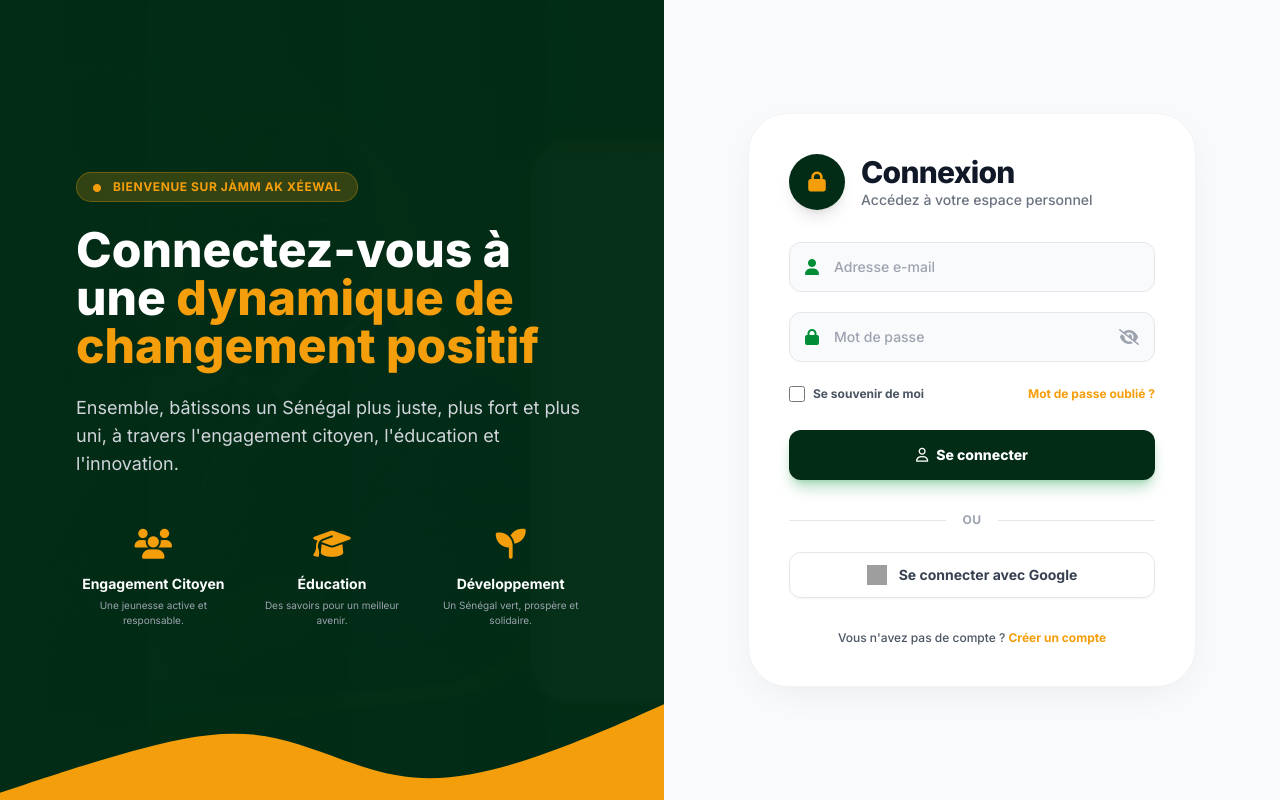
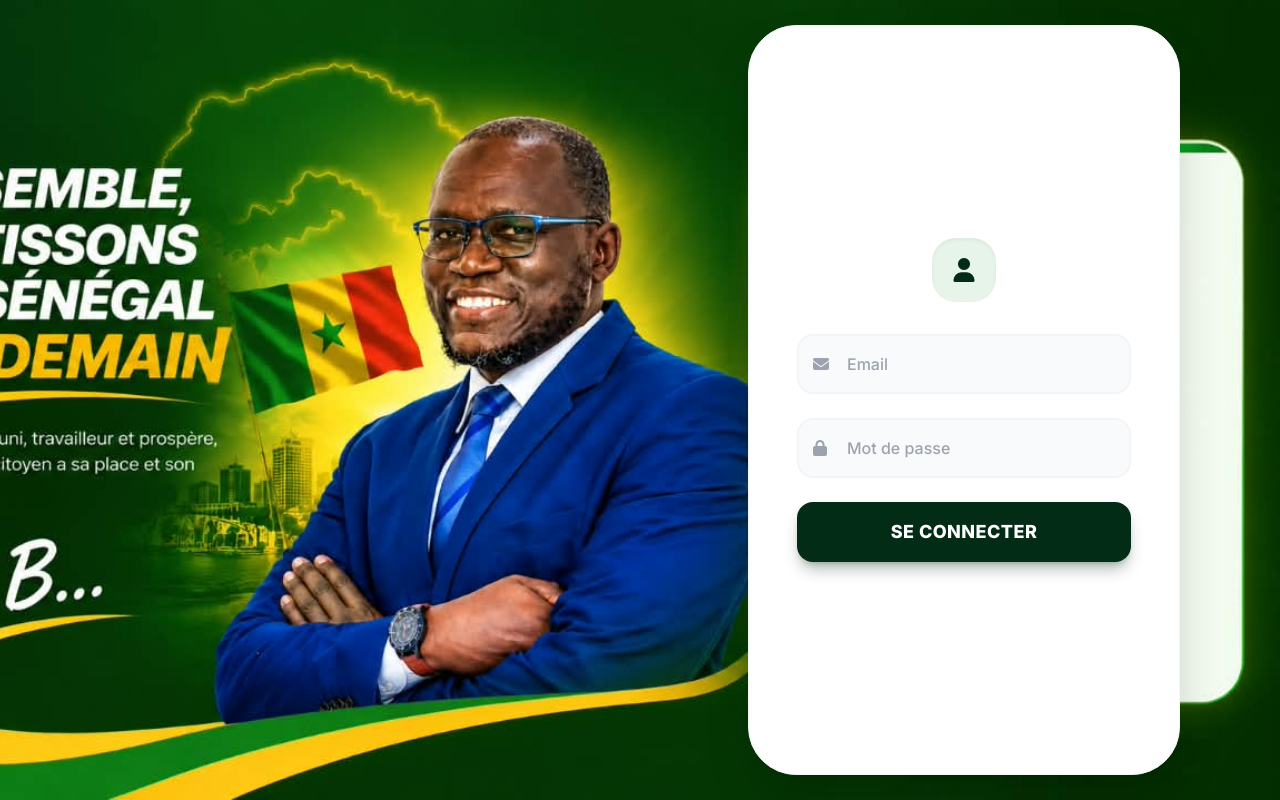
Before and after one commit to MalickDevWeb/jamm_ak_xeewal, an Angular app: page /admin/login in a window 1280 px wide. Built offline with nearby package versions, Linux system fonts and the light colour scheme; grey boxes are pictures that could not be loaded.

Commit message:
chore: update todo lists

```diff
--- a/src/app/features/admin/auth/pages/admin-login/admin-login.component.html
+++ b/src/app/features/admin/auth/pages/admin-login/admin-login.component.html
@@ -1,141 +1,60 @@
-<div class="min-h-screen bg-gray-50 flex flex-col md:flex-row">
-    <!-- Colonne gauche : Marque et Image (Maire) -->
-    <div class="relative hidden md:flex flex-col justify-center flex-1 bg-[#022c16] text-white p-12 overflow-hidden">
-        <!-- Image de fond du maire (avec overlay) -->
-        <div class="absolute inset-0 z-0">
-            <!-- Remplacer cette image par la vraie photo du maire -->
-            <img src="assets/image.png" alt="Photo du Maire" class="w-full h-full object-cover opacity-20 mix-blend-overlay">
-            <div class="absolute inset-0 bg-gradient-to-r from-[#022c16] to-[#022c16]/90"></div>
-        </div>
+<div class="min-h-screen bg-[#022c16] flex items-center justify-center relative overflow-hidden">
+    <!-- Image de fond en plein écran -->
+    <div class="absolute inset-0 bg-[url('assets/image.png')] bg-cover bg-center md:bg-right bg-no-repeat"></div>
 
-        <div class="relative z-10 max-w-lg mx-auto">
-            <div class="inline-block px-4 py-1.5 rounded-full bg-brand-yellow/20 text-brand-yellow text-xs font-bold uppercase tracking-wider mb-6 border border-brand-yellow/30">
-                <i class="fa-solid fa-circle text-[8px] mr-2 mb-0.5 animate-pulse"></i> Bienvenue sur JÀMM AK XÉEWAL
-            </div>
+    <!-- Overlay léger pour mobile afin de s'assurer que le formulaire soit lisible si l'image est zoomée -->
+    <div class="absolute inset-0 bg-black/30 md:bg-transparent"></div>
 
-            <h1 class="text-4xl lg:text-5xl font-black mb-6 leading-tight">
-                Connectez-vous à une <span class="text-brand-yellow">dynamique de changement positif</span>
-            </h1>
+    <!-- Conteneur du formulaire aligné sur la droite pour recouvrir la carte blanche de l'image -->
+    <div class="relative z-10 w-[50] max-w-[600px] px-1 md:ml-auto md:mr-8 lg:mr-16 xl:mr-24">
 
-            <p class="text-gray-300 text-lg mb-12">
-                Ensemble, bâtissons un Sénégal plus juste, plus fort et plus uni, à travers l'engagement citoyen, l'éducation et l'innovation.
-            </p>
+        <!-- Carte Formulaire -->
+        <div class="bg-white p-8 sm:p-12 rounded-[3rem] shadow-2xl w-full min-h-[750px] flex flex-col justify-center border border-gray-100">
 
-            <div class="grid grid-cols-3 gap-6">
-                <!-- Icon 1 -->
-                <div class="text-center">
-                    <i class="fa-solid fa-users text-3xl text-brand-yellow mb-3"></i>
-                    <h3 class="font-bold text-sm mb-1">Engagement Citoyen</h3>
-                    <p class="text-[10px] text-gray-400">Une jeunesse active et responsable.</p>
-                </div>
-                <!-- Icon 2 -->
-                <div class="text-center">
-                    <i class="fa-solid fa-graduation-cap text-3xl text-brand-yellow mb-3"></i>
-                    <h3 class="font-bold text-sm mb-1">Éducation</h3>
-                    <p class="text-[10px] text-gray-400">Des savoirs pour un meilleur avenir.</p>
-                </div>
-                <!-- Icon 3 -->
-                <div class="text-center">
-                    <i class="fa-solid fa-seedling text-3xl text-brand-yellow mb-3"></i>
-                    <h3 class="font-bold text-sm mb-1">Développement</h3>
-                    <p class="text-[10px] text-gray-400">Un Sénégal vert, prospère et solidaire.</p>
-                </div>
-            </div>
-        </div>
-
-        <!-- Vague décorative en bas -->
-        <div class="absolute bottom-0 left-0 w-full pointer-events-none translate-y-2">
-            <svg viewBox="0 0 1440 320" class="w-full h-auto text-brand-yellow fill-current" preserveAspectRatio="none">
-                <path d="M0,288L48,272C96,256,192,224,288,197.3C384,171,480,149,576,165.3C672,181,768,235,864,250.7C960,267,1056,245,1152,213.3C1248,181,1344,139,1392,117.3L1440,96L1440,320L1392,320C1344,320,1248,320,1152,320C1056,320,960,320,864,320C768,320,672,320,576,320C480,320,384,320,288,320C192,320,96,320,48,320L0,320Z"></path>
-            </svg>
-        </div>
-    </div>
-
-    <!-- Colonne droite : Formulaire de connexion -->
-    <div class="flex-1 flex items-center justify-center p-6 bg-gray-50 relative">
-        <div class="w-full max-w-md bg-white p-8 sm:p-10 rounded-[2.5rem] shadow-[0_10px_40px_-15px_rgba(0,0,0,0.1)] border border-gray-100 relative z-10">
-
-            <div class="flex items-center gap-4 mb-8">
-                <div class="w-14 h-14 bg-[#022c16] rounded-full flex items-center justify-center shadow-lg shrink-0">
-                    <i class="fa-solid fa-lock text-brand-yellow text-xl"></i>
-                </div>
-                <div>
-                    <h2 class="text-3xl font-black text-gray-900 tracking-tight">Connexion</h2>
-                    <p class="text-sm text-gray-500 font-medium">Accédez à votre espace personnel</p>
+            <!-- Icône d'utilisateur (similaire à celle sur l'image) -->
+            <div class="flex justify-center mb-8">
+                <div class="w-16 h-16 bg-[#e6f4ea] rounded-3xl flex items-center justify-center shadow-inner">
+                    <i class="fa-solid fa-user text-[#022c16] text-2xl"></i>
                 </div>
             </div>
 
-            <form class="space-y-5" (submit)="onSubmit($event)">
+            <!-- Affichage des erreurs -->
+            <div *ngIf="errorMessage" class="mb-6 p-4 bg-red-50 border border-red-100 rounded-xl flex items-start gap-3 animate-fade-in">
+                <i class="fa-solid fa-circle-exclamation text-red-500 mt-0.5"></i>
+                <p class="text-sm text-red-600 font-medium">{{ errorMessage }}</p>
+            </div>
+
+            <form class="space-y-6" (submit)="onSubmit($event)">
+
                 <!-- Email -->
                 <div>
                     <div class="relative">
-                        <div class="absolute inset-y-0 left-0 pl-4 flex items-center pointer-events-none text-brand-green">
-                            <i class="fa-solid fa-user"></i>
+                        <div class="absolute inset-y-0 left-0 pl-4 flex items-center pointer-events-none text-gray-400">
+                            <i class="fa-solid fa-envelope"></i>
                         </div>
-                        <input id="email" name="email" type="email" [(ngModel)]="email" required placeholder="Adresse e-mail"
-                               class="block w-full pl-11 pr-4 py-3.5 border border-gray-200 rounded-xl focus:ring-2 focus:ring-brand-green focus:border-brand-green sm:text-sm font-medium transition-all bg-gray-50 focus:bg-white text-gray-800 placeholder-gray-400">
+                        <input id="email" name="email" type="email" [(ngModel)]="email" required placeholder="Email"
+                               class="block w-full pl-12 pr-4 py-4 border-2 border-gray-100 rounded-2xl focus:ring-0 focus:border-[#022c16] text-base font-medium transition-all bg-gray-50 focus:bg-white text-gray-800 placeholder-gray-400">
                     </div>
                 </div>
 
                 <!-- Mot de passe -->
                 <div>
                     <div class="relative">
-                        <div class="absolute inset-y-0 left-0 pl-4 flex items-center pointer-events-none text-brand-green">
+                        <div class="absolute inset-y-0 left-0 pl-4 flex items-center pointer-events-none text-gray-400">
                             <i class="fa-solid fa-lock"></i>
                         </div>
                         <input id="password" name="password" type="password" [(ngModel)]="password" required placeholder="Mot de passe"
-                               class="block w-full pl-11 pr-11 py-3.5 border border-gray-200 rounded-xl focus:ring-2 focus:ring-brand-green focus:border-brand-green sm:text-sm font-medium transition-all bg-gray-50 focus:bg-white text-gray-800 placeholder-gray-400">
-                        <div class="absolute inset-y-0 right-0 pr-4 flex items-center text-gray-400 hover:text-gray-600 cursor-pointer">
-                            <i class="fa-solid fa-eye-slash"></i>
-                        </div>
+                               class="block w-full pl-12 pr-12 py-4 border-2 border-gray-100 rounded-2xl focus:ring-0 focus:border-[#022c16] text-base font-medium transition-all bg-gray-50 focus:bg-white text-gray-800 placeholder-gray-400">
                     </div>
                 </div>
 
-                <!-- Remember & Forgot -->
-                <div class="flex items-center justify-between pt-1">
-                    <div class="flex items-center">
-                        <input id="remember-me" name="remember-me" type="checkbox" class="h-4 w-4 text-brand-green focus:ring-brand-green border-gray-300 rounded cursor-pointer">
-                        <label for="remember-me" class="ml-2 block text-xs font-bold text-gray-600 cursor-pointer">Se souvenir de moi</label>
-                    </div>
-
-                    <div class="text-xs">
-                        <a href="#" class="font-bold text-brand-yellow hover:text-yellow-600 transition-colors">Mot de passe oublié ?</a>
-                    </div>
-                </div>
-
-                <!-- Error Message -->
-                <div *ngIf="errorMessage" class="p-3 bg-red-50 text-red-600 text-sm font-medium rounded-xl border border-red-100 flex items-start gap-2">
-                    <i class="fa-solid fa-circle-exclamation mt-0.5"></i> {{ errorMessage }}
-                </div>
-
-                <!-- Submit -->
-                <div class="pt-2">
-                    <button type="submit" [disabled]="isLoading"
-                            class="w-full flex justify-center items-center gap-2 py-3.5 px-4 border border-transparent rounded-xl shadow-lg shadow-brand-green/30 text-sm font-black text-white bg-[#022c16] hover:bg-[#022c16]/90 focus:outline-none transition-all transform hover:-translate-y-0.5 disabled:opacity-70 disabled:transform-none">
-                        <i class="fa-solid fa-circle-notch fa-spin" *ngIf="isLoading"></i>
-                        <i class="fa-regular fa-user" *ngIf="!isLoading"></i>
-                        {{ isLoading ? 'Connexion...' : 'Se connecter' }}
-                    </button>
-                </div>
+                <!-- Bouton de connexion -->
+                <button type="submit" [disabled]="isLoading"
+                        class="w-full py-4 px-6 rounded-2xl shadow-lg shadow-[#022c16]/30 text-white bg-[#022c16] hover:bg-[#034423] focus:outline-none focus:ring-4 focus:ring-offset-2 focus:ring-[#022c16]/50 font-black text-lg transition-all flex items-center justify-center disabled:opacity-70 disabled:cursor-not-allowed mt-8 uppercase tracking-wide">
+                    <span *ngIf="!isLoading">Se connecter</span>
+                    <i *ngIf="isLoading" class="fa-solid fa-circle-notch fa-spin"></i>
+                </button>
             </form>
-
-            <div class="mt-8 flex items-center justify-center space-x-4">
-                <div class="h-px bg-gray-200 flex-1"></div>
-                <span class="text-xs font-bold text-gray-400 uppercase tracking-wider">OU</span>
-                <div class="h-px bg-gray-200 flex-1"></div>
-            </div>
-
-            <div class="mt-6">
-                <button type="button" class="w-full flex justify-center items-center gap-3 py-3 px-4 border border-gray-200 rounded-xl bg-white text-sm font-bold text-gray-700 hover:bg-gray-50 transition-colors shadow-sm">
-                    <img src="https://www.svgrepo.com/show/475656/google-color.svg" alt="Google" class="w-5 h-5">
-                    Se connecter avec Google
-                </button>
-            </div>
-
-            <div class="mt-8 text-center text-xs font-medium text-gray-600">
-                Vous n'avez pas de compte ? <a href="#" class="font-bold text-brand-yellow hover:text-yellow-600 transition-colors">Créer un compte</a>
-            </div>
-
         </div>
     </div>
 </div>
```
